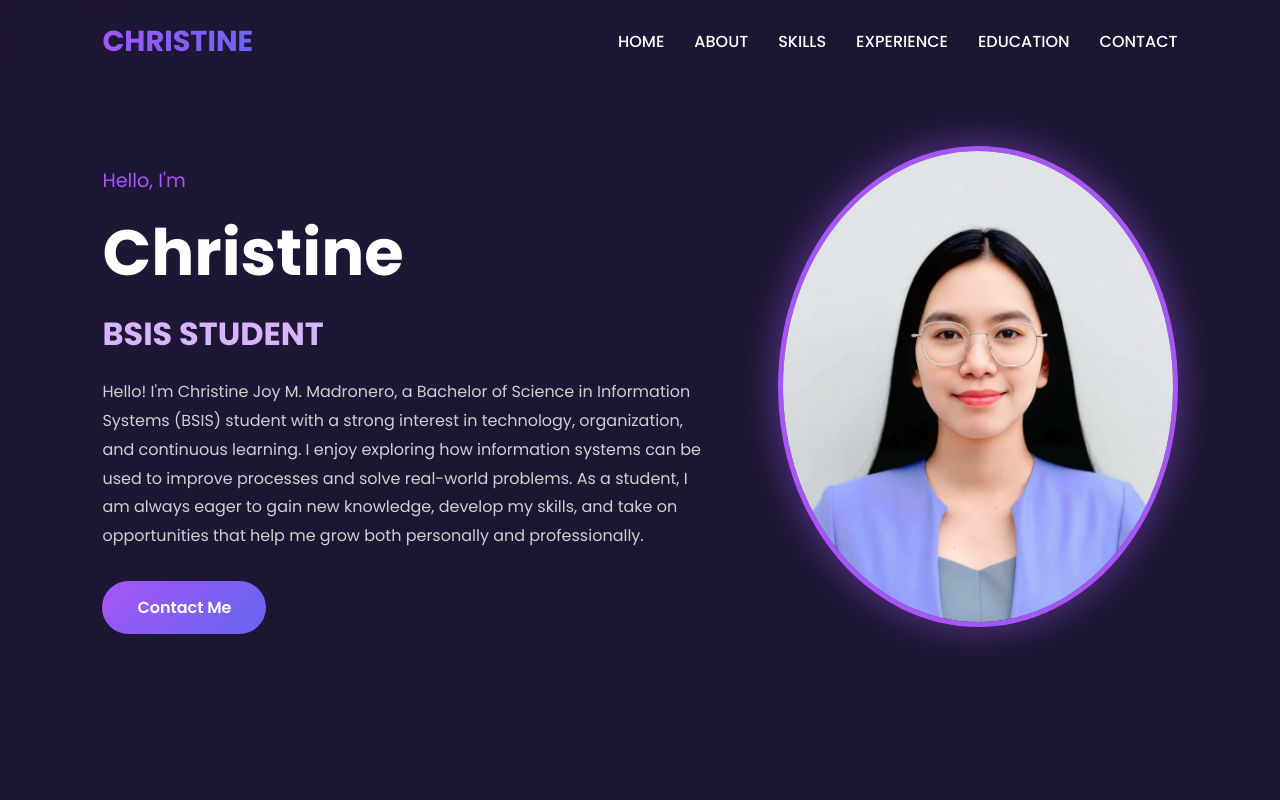
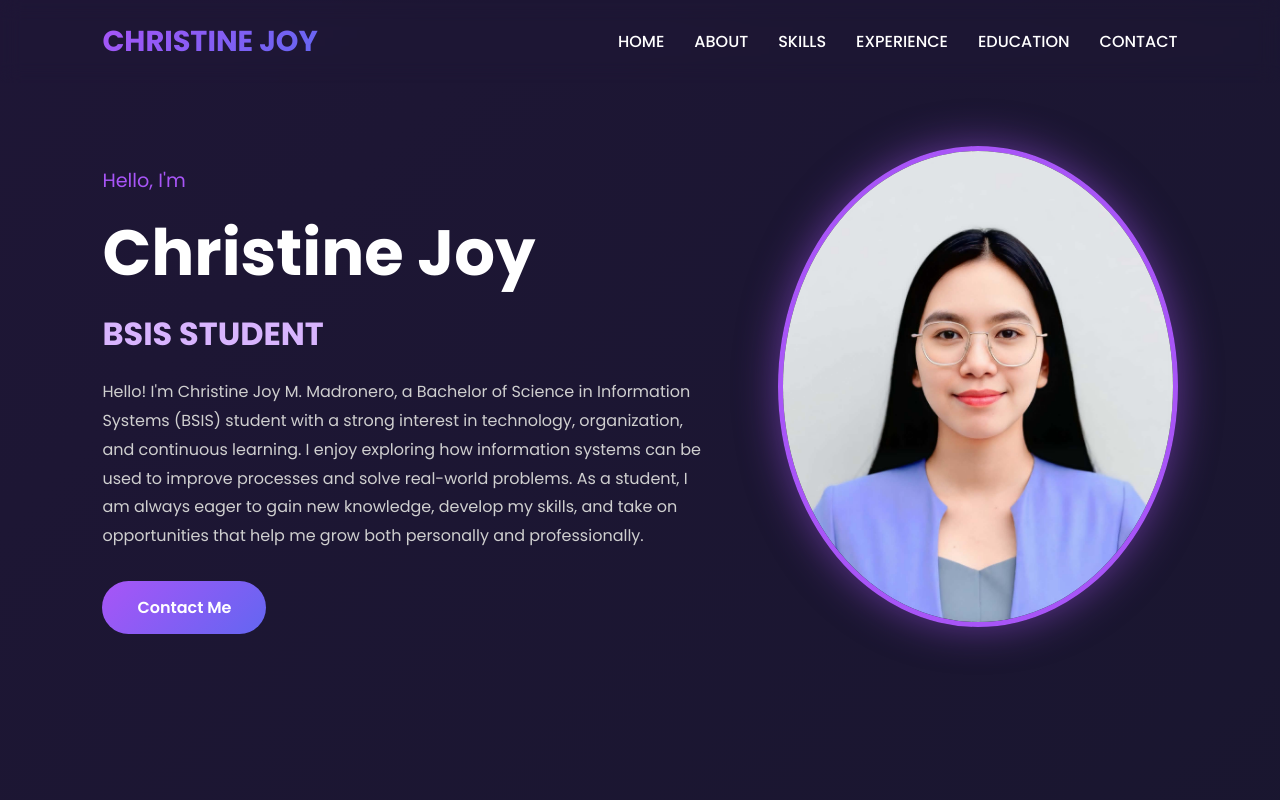
Before and after one commit to Akirutzy/Christine-Joy-Madronero, a plain HTML site: page index.html in a window 1280 px wide. Shown: the top 800 px of the page. Drawn offline with Linux system fonts and the light colour scheme.

Commit message:
Update index.html

```diff
--- a/index.html
+++ b/index.html
@@ -11,7 +11,7 @@
 
     <!-- Header -->
     <header>
-        <div class="logo">CHRISTINE </div>
+        <div class="logo">CHRISTINE JOY </div>
 
         <nav>
             <ul>
@@ -29,7 +29,7 @@
     <section id="home" class="hero">
         <div class="hero-content">
             <span>Hello, I'm</span>
-            <h1>Christine </h1>
+            <h1>Christine Joy </h1>
             <h2>BSIS STUDENT</h2>
             <p>
                Hello! I'm Christine Joy M. Madronero, a Bachelor of Science in Information Systems (BSIS) student with a strong interest in technology, organization, and continuous learning. I enjoy exploring how information systems can be used to improve processes and solve real-world problems. As a student, I am always eager to gain new knowledge, develop my skills, and take on opportunities that help me grow both personally and professionally.
```
